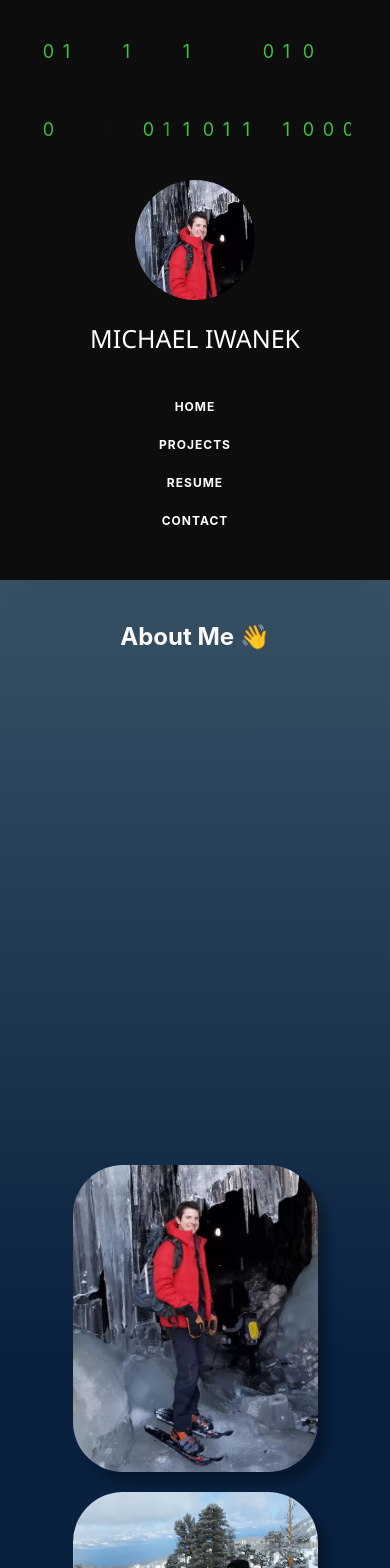
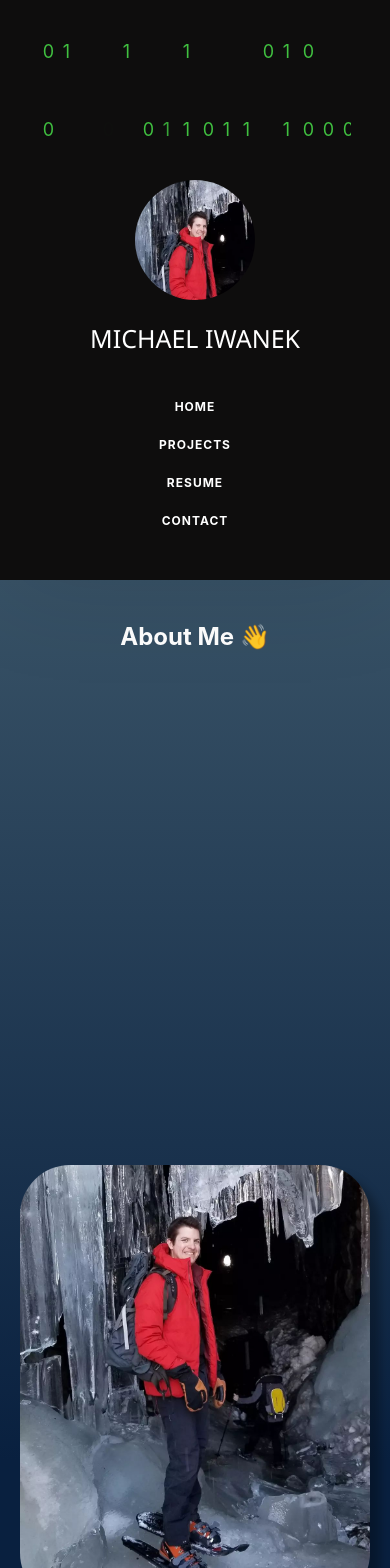
Before and after one commit to Mike11199/portfolio-website, a React (Vite) app in the folder frontend/: page / in a window 390 px wide. Shown: the top 1568 px of the page. Built offline with nearby package versions, Linux system fonts and the light colour scheme.

Commit message:
fix carousel size on mobile

```diff
--- a/frontend/src/App.css
+++ b/frontend/src/App.css
@@ -657,10 +657,6 @@ li {
     flex-direction: column;
   }
 
-  img {
-    max-width: 70%;
-  }
-
   .tent_image {
     width: 100%;
     padding: 0px;
```
